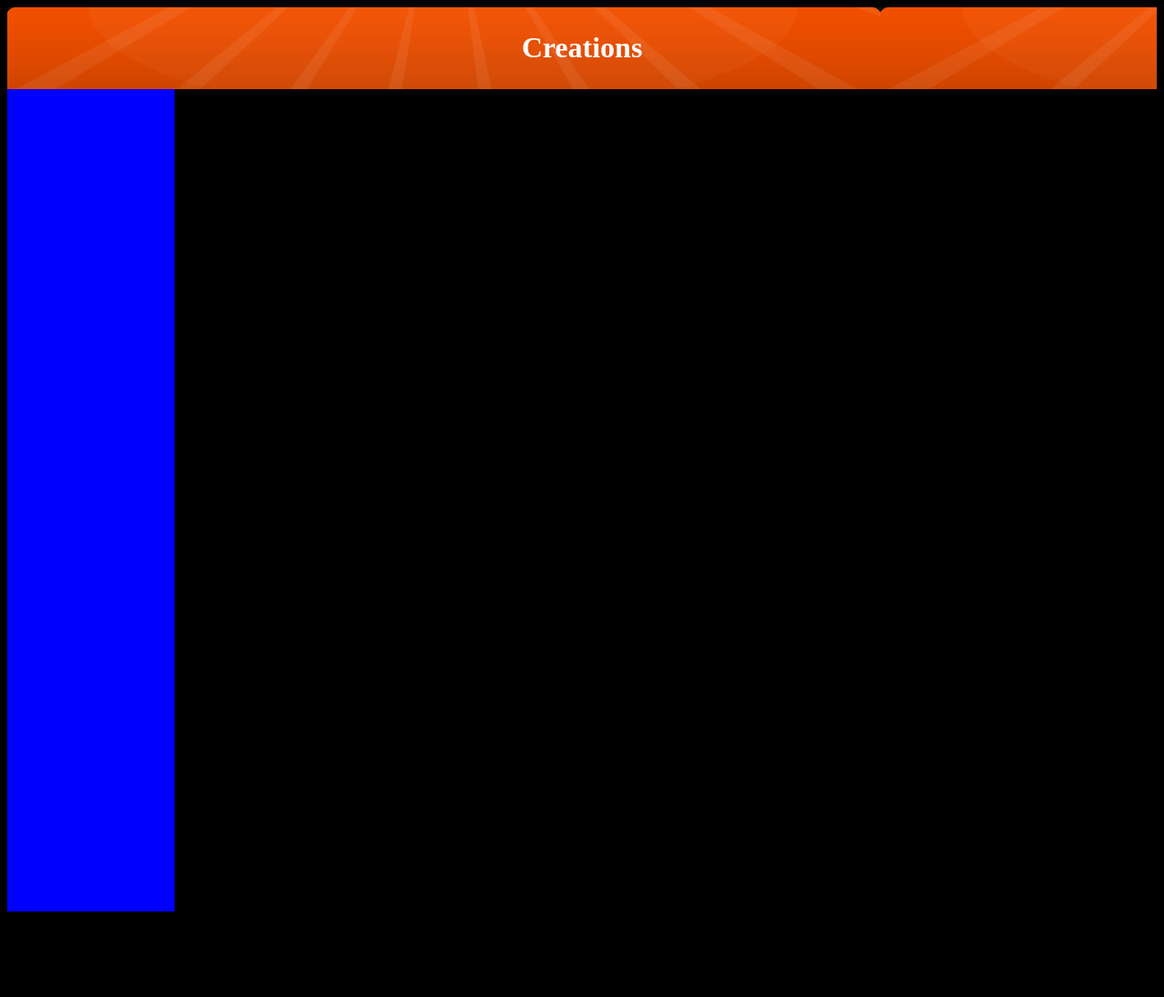
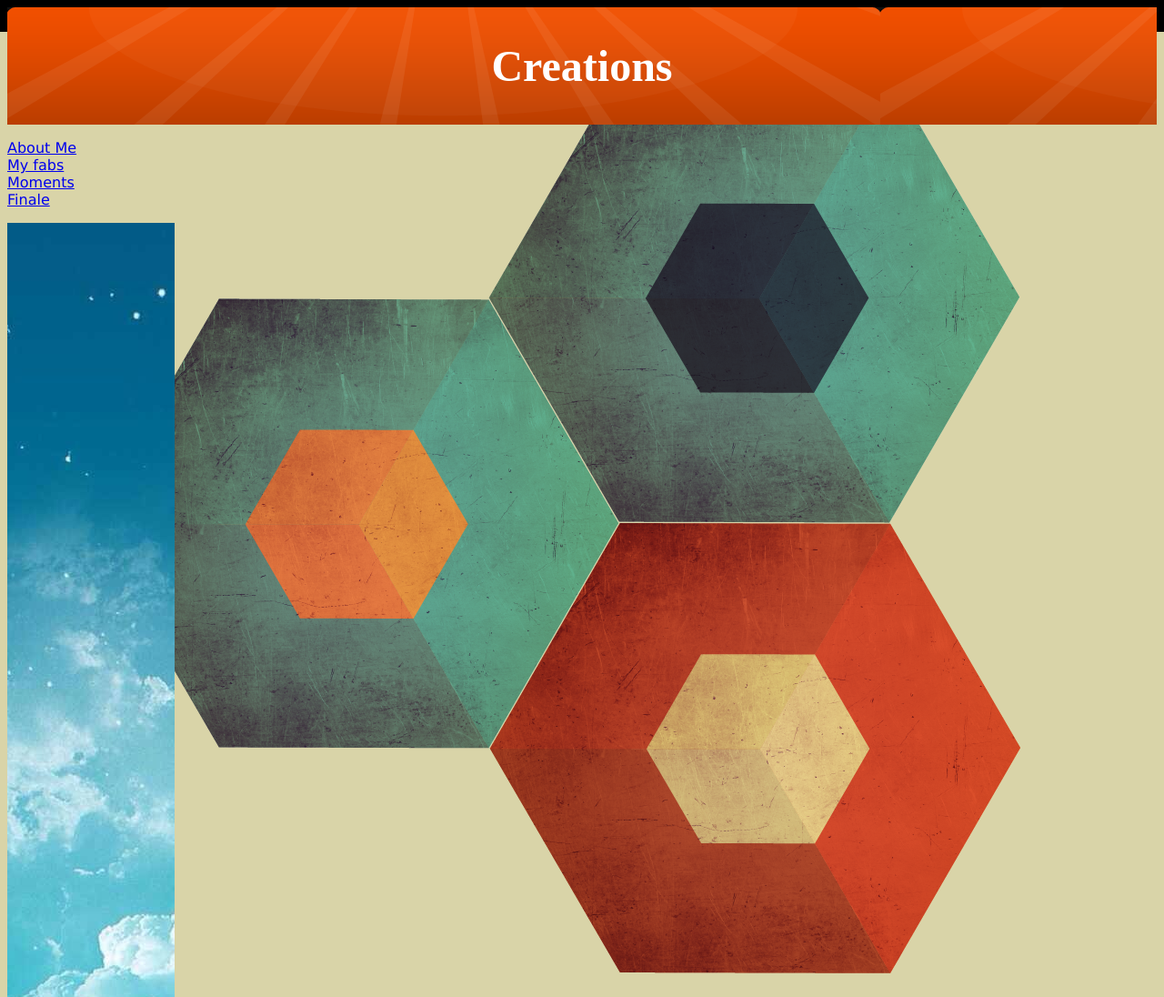
Before and after one commit to Manas79/SrinivasaiahM, a plain HTML site: page index.html in a window 1280 px wide. Shown: the top 1096 px of the page at 91% size. Before the commit the page ends 1002 px from the top, so only its background shows below. Drawn offline with Linux system fonts and the light colour scheme.

Commit message:
Add files via upload

```diff
--- a/index.html
+++ b/index.html
@@ -13,7 +13,7 @@ header {
 
 nav {
     line-height:245px;
-    background-color:blue;
+    background-image:url('vertical.jpg');
     height:800px;
     width:80px;
     float:left;
@@ -30,19 +30,19 @@ footer {
     text-align:center;
     padding:13px;
 }
-body { background-image:url('backg.jpg');
+body { background-image:url('backg.png');
 background-repeat:no-repeat;
 background-position:center;
-width="1600"; height="1200";
+width="1300"; height="1200";
 background-color:black;}
 
 
 
-h1 {font-family:herman; font-size:200%;text-align:center;}
+h1 {font-family:herman; font-size:300%;text-align:center;}
 h2 {font-family:herman; font-size:150%;text-align:center;}
 h3 {font-family:helterskelter; font-size:125%;text-align:center;}
 p {font-family:verdana;font-size:}100%;}
-a {font-family:verdana;font-size:}100%;}
+a {font-family:verdana;font-size:}300%;}
 </style>
 </head>
 
@@ -52,6 +52,18 @@ a {font-family:verdana;font-size:}100%;}
 </header>
 
 
+<p>
+<a href="me.html">About Me</a>
+<br>
+<a href="fabrications.html">My fabs</a>
+<br>
+<a href="pics.html">Moments</a>
+<br>
+<a href="final.html">Finale</a>
+
+</p>
+
+
 
 </body>
 
```
Also changed, not shown: me.html (added, +37 -0 lines), backg.png (added), vertical.jpg (added).
